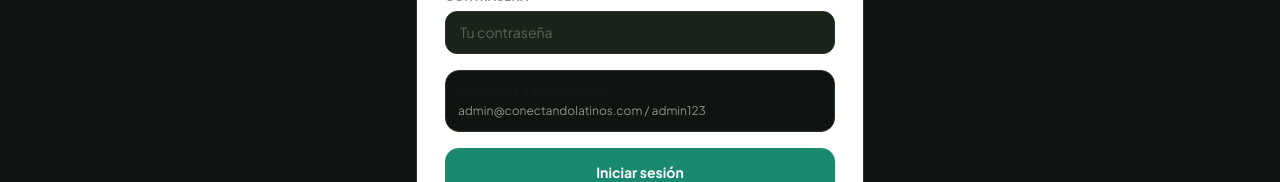
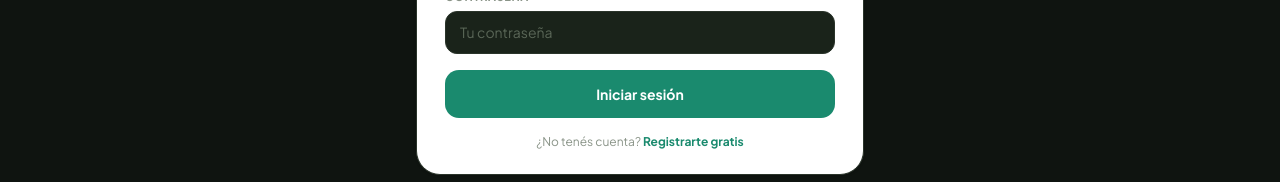
Before and after one commit to dfnc000-bit/conectando-latinos, a Next.js app: page /login in a window 1280 px wide. Shown: the part 246-428 px from the top of the page. Built offline with nearby package versions, Linux system fonts and the light colour scheme; no server answers.

Commit message:
Update page.tsx

```diff
--- a/app/login/page.tsx
+++ b/app/login/page.tsx
@@ -68,10 +68,7 @@ export default function LoginPage() {
                 <label className="block text-cl-gray text-[0.7rem] font-bold uppercase tracking-wider mb-1.5">Contraseña</label>
                 <input className="form-input" type="password" value={password} onChange={(e) => setPassword(e.target.value)} onKeyDown={(e) => e.key === 'Enter' && handleLogin()} placeholder="Tu contraseña" />
               </div>
-              <div className="bg-cl-bg border border-cl-gray-light rounded-xl p-3 text-xs text-cl-gray">
-                <p className="font-bold text-cl-dark mb-1">Acceso de administrador:</p>
-                <p>admin@conectandolatinos.com / admin123</p>
-              </div>
+
               <button onClick={handleLogin} disabled={loading} className="w-full bg-cl-verde hover:bg-cl-verde2 text-white font-bold text-sm rounded-xl py-3.5 transition-colors disabled:opacity-60">
                 {loading ? 'Entrando...' : 'Iniciar sesión'}
               </button>
```
